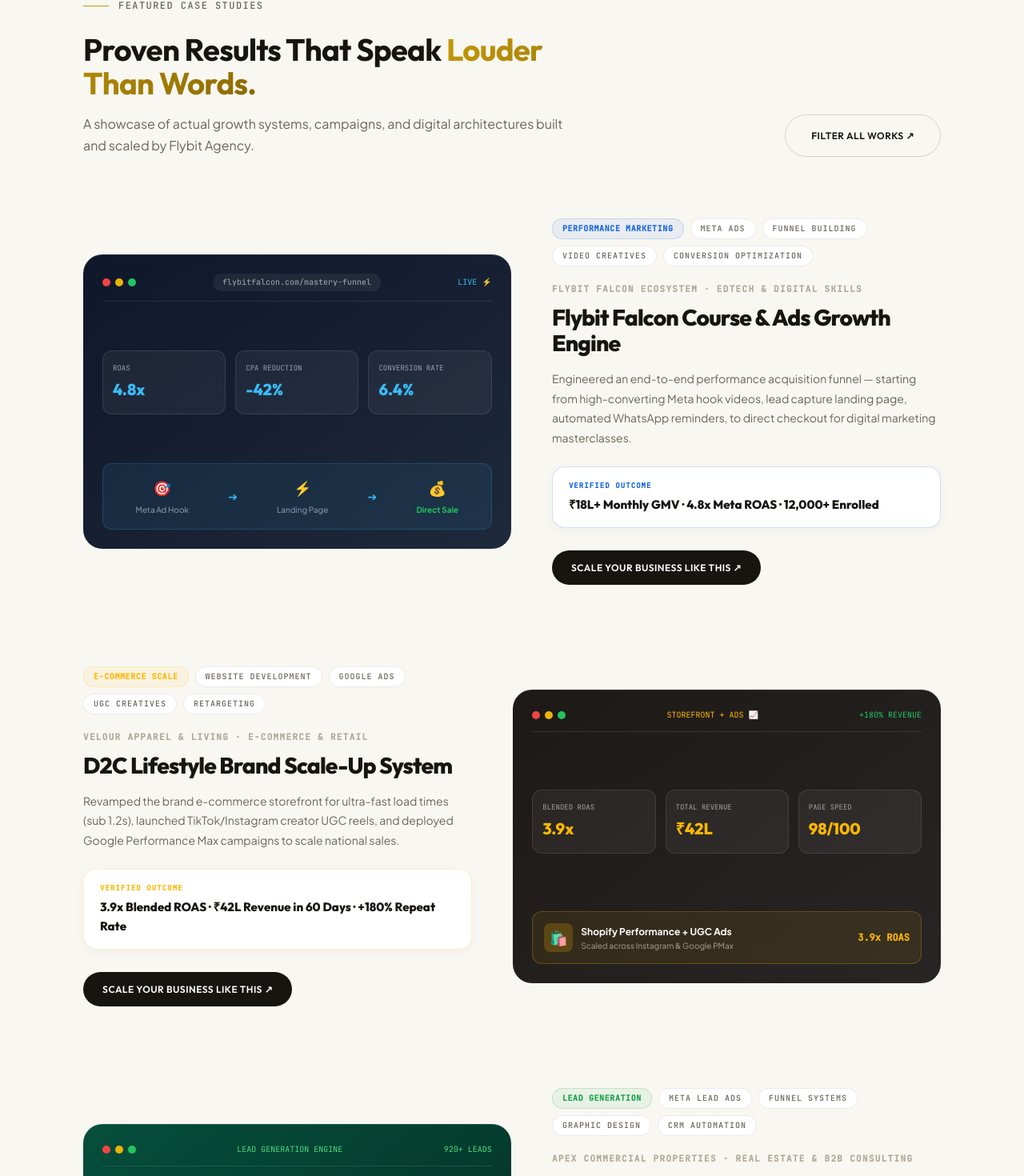
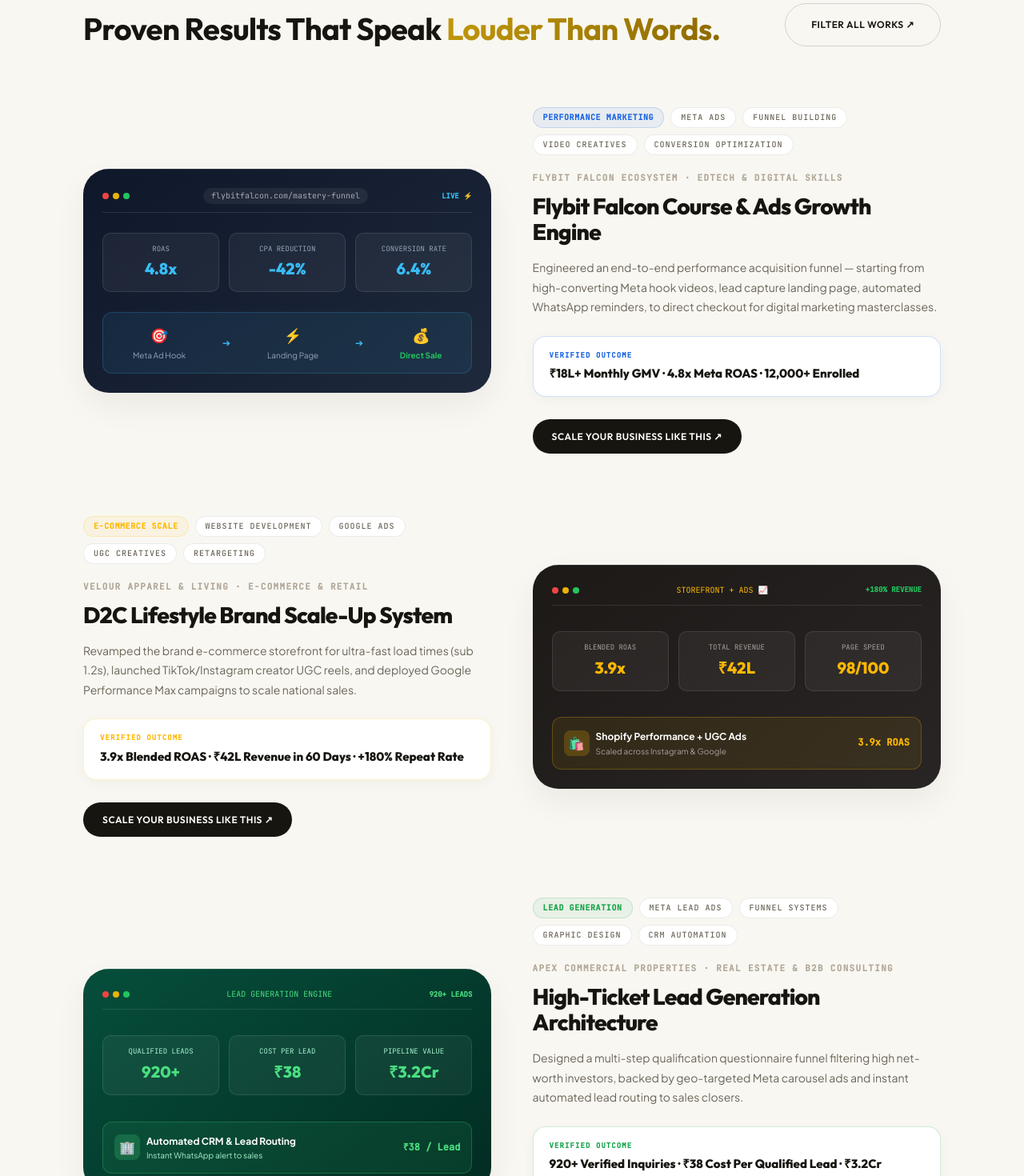
Before and after one commit to MdHuzaifa018/flybit_agency, a React (Vite) app: page / in a window 1280 px wide. Shown: the part 5675-7145 px from the top of the page at 80% size. Built offline with nearby package versions, Linux system fonts and the light colour scheme.

Commit message:
Fix mobile view overflow on FeaturedWork mockup dashboard cards and adjust responsive clamp sizing

```diff
--- a/src/components/FeaturedWork.jsx
+++ b/src/components/FeaturedWork.jsx
@@ -63,31 +63,33 @@
     return (
       <div style={{
         width: '100%', height: '100%',
-        padding: '24px', display: 'flex', flexDirection: 'column',
+        minHeight: '280px',
+        padding: 'clamp(14px, 3.5vw, 24px)', display: 'flex', flexDirection: 'column',
         justifyContent: 'space-between',
         background: 'linear-gradient(145deg, #0F172A 0%, #1E293B 100%)',
         borderRadius: 'var(--radius-xl)', color: '#fff',
         boxShadow: 'inset 0 1px 0 rgba(255,255,255,0.1)',
+        overflow: 'hidden',
       }}>
         {/* Browser Top Bar */}
-        <div style={{ display: 'flex', alignItems: 'center', justifyContent: 'space-between', borderBottom: '1px solid rgba(255,255,255,0.1)', paddingBottom: '12px' }}>
-          <div style={{ display: 'flex', gap: '6px' }}>
-            <span style={{ width: '10px', height: '10px', borderRadius: '50%', background: '#ef4444' }} />
-            <span style={{ width: '10px', height: '10px', borderRadius: '50%', background: '#eab308' }} />
-            <span style={{ width: '10px', height: '10px', borderRadius: '50%', background: '#22c55e' }} />
+        <div style={{ display: 'flex', alignItems: 'center', justifyContent: 'space-between', borderBottom: '1px solid rgba(255,255,255,0.1)', paddingBottom: '10px' }}>
+          <div style={{ display: 'flex', gap: '5px' }}>
+            <span style={{ width: '8px', height: '8px', borderRadius: '50%', background: '#ef4444' }} />
+            <span style={{ width: '8px', height: '8px', borderRadius: '50%', background: '#eab308' }} />
+            <span style={{ width: '8px', height: '8px', borderRadius: '50%', background: '#22c55e' }} />
           </div>
-          <div style={{ fontFamily: 'var(--font-mono)', fontSize: '10px', color: 'rgba(255,255,255,0.6)', background: 'rgba(255,255,255,0.06)', padding: '3px 12px', borderRadius: '100px' }}>
+          <div style={{ fontFamily: 'var(--font-mono)', fontSize: 'clamp(8px, 2vw, 10px)', color: 'rgba(255,255,255,0.6)', background: 'rgba(255,255,255,0.06)', padding: '2px 10px', borderRadius: '100px', whiteSpace: 'nowrap', overflow: 'hidden', textOverflow: 'ellipsis' }}>
             flybitfalcon.com/mastery-funnel
           </div>
-          <span style={{ fontFamily: 'var(--font-mono)', fontSize: '10px', color: '#38bdf8' }}>LIVE ⚡</span>
+          <span style={{ fontFamily: 'var(--font-mono)', fontSize: '9px', color: '#38bdf8', fontWeight: '700' }}>LIVE ⚡</span>
         </div>
 
         {/* Dashboard Content */}
-        <div style={{ margin: '20px 0', display: 'grid', gridTemplateColumns: 'repeat(3, 1fr)', gap: '12px' }}>
+        <div style={{ margin: 'clamp(10px, 2vw, 18px) 0', display: 'grid', gridTemplateColumns: 'repeat(3, 1fr)', gap: 'clamp(6px, 1.5vw, 12px)' }}>
           {project.stats.map((s, i) => (
-            <div key={i} style={{ background: 'rgba(255,255,255,0.05)', border: '1px solid rgba(255,255,255,0.1)', borderRadius: '12px', padding: '14px 12px' }}>
-              <div style={{ fontFamily: 'var(--font-mono)', fontSize: '9px', color: '#94a3b8', textTransform: 'uppercase' }}>{s.label}</div>
-              <div style={{ fontFamily: 'var(--font-display)', fontSize: '20px', fontWeight: '800', color: '#38bdf8', marginTop: '4px' }}>{s.val}</div>
+            <div key={i} style={{ background: 'rgba(255,255,255,0.05)', border: '1px solid rgba(255,255,255,0.1)', borderRadius: '10px', padding: 'clamp(8px, 1.5vw, 12px) clamp(6px, 1vw, 10px)', textAlign: 'center' }}>
+              <div style={{ fontFamily: 'var(--font-mono)', fontSize: 'clamp(7px, 1.8vw, 9px)', color: '#94a3b8', textTransform: 'uppercase' }}>{s.label}</div>
+              <div style={{ fontFamily: 'var(--font-display)', fontSize: 'clamp(14px, 3vw, 20px)', fontWeight: '800', color: '#38bdf8', marginTop: '2px' }}>{s.val}</div>
             </div>
           ))}
         </div>
@@ -96,22 +98,22 @@
         <div style={{
           background: 'rgba(56, 189, 248, 0.08)',
           border: '1px solid rgba(56, 189, 248, 0.2)',
-          borderRadius: '12px', padding: '16px',
+          borderRadius: '12px', padding: 'clamp(10px, 2vw, 14px)',
           display: 'flex', alignItems: 'center', justifyContent: 'space-around',
         }}>
           <div style={{ textAlign: 'center' }}>
-            <div style={{ fontSize: '18px' }}>🎯</div>
-            <div style={{ fontSize: '10px', color: '#94a3b8', marginTop: '4px' }}>Meta Ad Hook</div>
+            <div style={{ fontSize: 'clamp(14px, 3vw, 18px)' }}>🎯</div>
+            <div style={{ fontSize: 'clamp(8px, 2vw, 10px)', color: '#94a3b8', marginTop: '2px' }}>Meta Ad Hook</div>
           </div>
-          <div style={{ color: '#38bdf8', fontSize: '14px' }}>➔</div>
+          <div style={{ color: '#38bdf8', fontSize: '12px' }}>➔</div>
           <div style={{ textAlign: 'center' }}>
-            <div style={{ fontSize: '18px' }}>⚡</div>
-            <div style={{ fontSize: '10px', color: '#94a3b8', marginTop: '4px' }}>Landing Page</div>
+            <div style={{ fontSize: 'clamp(14px, 3vw, 18px)' }}>⚡</div>
+            <div style={{ fontSize: 'clamp(8px, 2vw, 10px)', color: '#94a3b8', marginTop: '2px' }}>Landing Page</div>
           </div>
-          <div style={{ color: '#38bdf8', fontSize: '14px' }}>➔</div>
+          <div style={{ color: '#38bdf8', fontSize: '12px' }}>➔</div>
           <div style={{ textAlign: 'center' }}>
-            <div style={{ fontSize: '18px' }}>💰</div>
-            <div style={{ fontSize: '10px', color: '#22c55e', marginTop: '4px', fontWeight: '700' }}>Direct Sale</div>
+            <div style={{ fontSize: 'clamp(14px, 3vw, 18px)' }}>💰</div>
+            <div style={{ fontSize: 'clamp(8px, 2vw, 10px)', color: '#22c55e', marginTop: '2px', fontWeight: '700' }}>Direct Sale</div>
           </div>
         </div>
       </div>
@@ -122,29 +124,31 @@
     return (
       <div style={{
         width: '100%', height: '100%',
-        padding: '24px', display: 'flex', flexDirection: 'column',
+        minHeight: '280px',
+        padding: 'clamp(14px, 3.5vw, 24px)', display: 'flex', flexDirection: 'column',
         justifyContent: 'space-between',
         background: 'linear-gradient(145deg, #1C1917 0%, #292524 100%)',
         borderRadius: 'var(--radius-xl)', color: '#fff',
         boxShadow: 'inset 0 1px 0 rgba(255,255,255,0.1)',
+        overflow: 'hidden',
       }}>
-        <div style={{ display: 'flex', alignItems: 'center', justifyContent: 'space-between', borderBottom: '1px solid rgba(255,255,255,0.1)', paddingBottom: '12px' }}>
-          <div style={{ display: 'flex', gap: '6px' }}>
-            <span style={{ width: '10px', height: '10px', borderRadius: '50%', background: '#ef4444' }} />
-            <span style={{ width: '10px', height: '10px', borderRadius: '50%', background: '#eab308' }} />
-            <span style={{ width: '10px', height: '10px', borderRadius: '50%', background: '#22c55e' }} />
+        <div style={{ display: 'flex', alignItems: 'center', justifyContent: 'space-between', borderBottom: '1px solid rgba(255,255,255,0.1)', paddingBottom: '10px' }}>
+          <div style={{ display: 'flex', gap: '5px' }}>
+            <span style={{ width: '8px', height: '8px', borderRadius: '50%', background: '#ef4444' }} />
+            <span style={{ width: '8px', height: '8px', borderRadius: '50%', background: '#eab308' }} />
+            <span style={{ width: '8px', height: '8px', borderRadius: '50%', background: '#22c55e' }} />
           </div>
-          <div style={{ fontFamily: 'var(--font-mono)', fontSize: '10px', color: '#FFB800' }}>
+          <div style={{ fontFamily: 'var(--font-mono)', fontSize: 'clamp(8px, 2vw, 10px)', color: '#FFB800' }}>
             STOREFRONT + ADS 📈
           </div>
-          <span style={{ fontFamily: 'var(--font-mono)', fontSize: '10px', color: '#22c55e' }}>+180% REVENUE</span>
+          <span style={{ fontFamily: 'var(--font-mono)', fontSize: '9px', color: '#22c55e', fontWeight: '700' }}>+180% REVENUE</span>
         </div>
 
-        <div style={{ margin: '20px 0', display: 'grid', gridTemplateColumns: 'repeat(3, 1fr)', gap: '12px' }}>
+        <div style={{ margin: 'clamp(10px, 2vw, 18px) 0', display: 'grid', gridTemplateColumns: 'repeat(3, 1fr)', gap: 'clamp(6px, 1.5vw, 12px)' }}>
           {project.stats.map((s, i) => (
-            <div key={i} style={{ background: 'rgba(255,255,255,0.05)', border: '1px solid rgba(255,255,255,0.1)', borderRadius: '12px', padding: '14px 12px' }}>
-              <div style={{ fontFamily: 'var(--font-mono)', fontSize: '9px', color: '#a8a29e', textTransform: 'uppercase' }}>{s.label}</div>
-              <div style={{ fontFamily: 'var(--font-display)', fontSize: '20px', fontWeight: '800', color: '#FFB800', marginTop: '4px' }}>{s.val}</div>
+            <div key={i} style={{ background: 'rgba(255,255,255,0.05)', border: '1px solid rgba(255,255,255,0.1)', borderRadius: '10px', padding: 'clamp(8px, 1.5vw, 12px) clamp(6px, 1vw, 10px)', textAlign: 'center' }}>
+              <div style={{ fontFamily: 'var(--font-mono)', fontSize: 'clamp(7px, 1.8vw, 9px)', color: '#a8a29e', textTransform: 'uppercase' }}>{s.label}</div>
+              <div style={{ fontFamily: 'var(--font-display)', fontSize: 'clamp(14px, 3vw, 20px)', fontWeight: '800', color: '#FFB800', marginTop: '2px' }}>{s.val}</div>
             </div>
           ))}
         </div>
@@ -152,19 +156,19 @@
         <div style={{
           background: 'rgba(255, 184, 0, 0.08)',
           border: '1px solid rgba(255, 184, 0, 0.25)',
-          borderRadius: '12px', padding: '14px',
+          borderRadius: '12px', padding: 'clamp(10px, 2vw, 14px)',
           display: 'flex', alignItems: 'center', justifyContent: 'space-between',
         }}>
-          <div style={{ display: 'flex', alignItems: 'center', gap: '10px' }}>
-            <div style={{ width: '36px', height: '36px', borderRadius: '8px', background: 'rgba(255,184,0,0.2)', display: 'flex', alignItems: 'center', justifyContent: 'center', fontSize: '18px' }}>
+          <div style={{ display: 'flex', alignItems: 'center', gap: '8px' }}>
+            <div style={{ width: '32px', height: '32px', borderRadius: '8px', background: 'rgba(255,184,0,0.2)', display: 'flex', alignItems: 'center', justifyContent: 'center', fontSize: '16px', flexShrink: 0 }}>
               🛍️
             </div>
             <div>
-              <div style={{ fontSize: '12px', fontWeight: '700', color: '#fff' }}>Shopify Performance + UGC Ads</div>
-              <div style={{ fontSize: '10px', color: '#a8a29e' }}>Scaled across Instagram & Google PMax</div>
+              <div style={{ fontSize: 'clamp(10px, 2.2vw, 12px)', fontWeight: '700', color: '#fff' }}>Shopify Performance + UGC Ads</div>
+              <div style={{ fontSize: 'clamp(8px, 1.8vw, 10px)', color: '#a8a29e' }}>Scaled across Instagram & Google</div>
             </div>
           </div>
-          <div style={{ fontFamily: 'var(--font-mono)', fontSize: '12px', color: '#FFB800', fontWeight: '700' }}>3.9x ROAS</div>
+          <div style={{ fontFamily: 'var(--font-mono)', fontSize: 'clamp(10px, 2.2vw, 12px)', color: '#FFB800', fontWeight: '700', flexShrink: 0 }}>3.9x ROAS</div>
         </div>
       </div>
     )
@@ -173,29 +177,31 @@
   return (
     <div style={{
       width: '100%', height: '100%',
-      padding: '24px', display: 'flex', flexDirection: 'column',
+      minHeight: '280px',
+      padding: 'clamp(14px, 3.5vw, 24px)', display: 'flex', flexDirection: 'column',
       justifyContent: 'space-between',
       background: 'linear-gradient(145deg, #064E3B 0%, #022C22 100%)',
       borderRadius: 'var(--radius-xl)', color: '#fff',
       boxShadow: 'inset 0 1px 0 rgba(255,255,255,0.1)',
+      overflow: 'hidden',
     }}>
-      <div style={{ display: 'flex', alignItems: 'center', justifyContent: 'space-between', borderBottom: '1px solid rgba(255,255,255,0.1)', paddingBottom: '12px' }}>
-        <div style={{ display: 'flex', gap: '6px' }}>
-          <span style={{ width: '10px', height: '10px', borderRadius: '50%', background: '#ef4444' }} />
-          <span style={{ width: '10px', height: '10px', borderRadius: '50%', background: '#eab308' }} />
-          <span style={{ width: '10px', height: '10px', borderRadius: '50%', background: '#22c55e' }} />
+      <div style={{ display: 'flex', alignItems: 'center', justifyContent: 'space-between', borderBottom: '1px solid rgba(255,255,255,0.1)', paddingBottom: '10px' }}>
+        <div style={{ display: 'flex', gap: '5px' }}>
+          <span style={{ width: '8px', height: '8px', borderRadius: '50%', background: '#ef4444' }} />
+          <span style={{ width: '8px', height: '8px', borderRadius: '50%', background: '#eab308' }} />
+          <span style={{ width: '8px', height: '8px', borderRadius: '50%', background: '#22c55e' }} />
         </div>
-        <div style={{ fontFamily: 'var(--font-mono)', fontSize: '10px', color: '#4ade80' }}>
+        <div style={{ fontFamily: 'var(--font-mono)', fontSize: 'clamp(8px, 2vw, 10px)', color: '#4ade80' }}>
           LEAD GENERATION ENGINE
         </div>
-        <span style={{ fontFamily: 'var(--font-mono)', fontSize: '10px', color: '#4ade80' }}>920+ LEADS</span>
+        <span style={{ fontFamily: 'var(--font-mono)', fontSize: '9px', color: '#4ade80', fontWeight: '700' }}>920+ LEADS</span>
       </div>
 
-      <div style={{ margin: '20px 0', display: 'grid', gridTemplateColumns: 'repeat(3, 1fr)', gap: '12px' }}>
+      <div style={{ margin: 'clamp(10px, 2vw, 18px) 0', display: 'grid', gridTemplateColumns: 'repeat(3, 1fr)', gap: 'clamp(6px, 1.5vw, 12px)' }}>
         {project.stats.map((s, i) => (
-          <div key={i} style={{ background: 'rgba(255,255,255,0.05)', border: '1px solid rgba(255,255,255,0.1)', borderRadius: '12px', padding: '14px 12px' }}>
-            <div style={{ fontFamily: 'var(--font-mono)', fontSize: '9px', color: '#a7f3d0', textTransform: 'uppercase' }}>{s.label}</div>
-            <div style={{ fontFamily: 'var(--font-display)', fontSize: '20px', fontWeight: '800', color: '#4ade80', marginTop: '4px' }}>{s.val}</div>
+          <div key={i} style={{ background: 'rgba(255,255,255,0.05)', border: '1px solid rgba(255,255,255,0.1)', borderRadius: '10px', padding: 'clamp(8px, 1.5vw, 12px) clamp(6px, 1vw, 10px)', textAlign: 'center' }}>
+            <div style={{ fontFamily: 'var(--font-mono)', fontSize: 'clamp(7px, 1.8vw, 9px)', color: '#a7f3d0', textTransform: 'uppercase' }}>{s.label}</div>
+            <div style={{ fontFamily: 'var(--font-display)', fontSize: 'clamp(14px, 3vw, 20px)', fontWeight: '800', color: '#4ade80', marginTop: '2px' }}>{s.val}</div>
           </div>
         ))}
       </div>
@@ -203,19 +209,19 @@
       <div style={{
         background: 'rgba(74, 222, 128, 0.08)',
         border: '1px solid rgba(74, 222, 128, 0.25)',
-        borderRadius: '12px', padding: '14px',
+        borderRadius: '12px', padding: 'clamp(10px, 2vw, 14px)',
         display: 'flex', alignItems: 'center', justifyContent: 'space-between',
       }}>
-        <div style={{ display: 'flex', alignItems: 'center', gap: '10px' }}>
-          <div style={{ width: '36px', height: '36px', borderRadius: '8px', background: 'rgba(74,222,128,0.2)', display: 'flex', alignItems: 'center', justifyContent: 'center', fontSize: '18px' }}>
+        <div style={{ display: 'flex', alignItems: 'center', gap: '8px' }}>
+          <div style={{ width: '32px', height: '32px', borderRadius: '8px', background: 'rgba(74,222,128,0.2)', display: 'flex', alignItems: 'center', justifyContent: 'center', fontSize: '16px', flexShrink: 0 }}>
             🏢
           </div>
           <div>
-            <div style={{ fontSize: '12px', fontWeight: '700', color: '#fff' }}>Automated CRM & Lead Routing</div>
-            <div style={{ fontSize: '10px', color: '#a7f3d0' }}>Instant WhatsApp alert to sales team</div>
+            <div style={{ fontSize: 'clamp(10px, 2.2vw, 12px)', fontWeight: '700', color: '#fff' }}>Automated CRM & Lead Routing</div>
+            <div style={{ fontSize: 'clamp(8px, 1.8vw, 10px)', color: '#a7f3d0' }}>Instant WhatsApp alert to sales</div>
           </div>
         </div>
-        <div style={{ fontFamily: 'var(--font-mono)', fontSize: '12px', color: '#4ade80', fontWeight: '700' }}>₹38 / Lead</div>
+        <div style={{ fontFamily: 'var(--font-mono)', fontSize: 'clamp(10px, 2.2vw, 12px)', color: '#4ade80', fontWeight: '700', flexShrink: 0 }}>₹38 / Lead</div>
       </div>
     </div>
   )
@@ -229,23 +235,23 @@
       id="work"
       style={{
         background: 'var(--bg-base)',
-        padding: 'clamp(5rem, 10vw, 10rem) 0',
+        padding: 'clamp(4rem, 8vw, 8rem) 0',
         borderTop: '1px solid var(--border-subtle)',
       }}
     >
       <div className="container">
-        {/* Header */}
+        {/* Section Header */}
         <div style={{
           display: 'flex',
           justifyContent: 'space-between',
           alignItems: 'flex-end',
           flexWrap: 'wrap',
-          gap: '32px',
-          marginBottom: 'clamp(3rem, 6vw, 6rem)',
+          gap: '24px',
+          marginBottom: 'clamp(3rem, 6vw, 5rem)',
         }}>
-          <div style={{ maxWidth: '600px' }}>
+          <div>
             <div className="section-eyebrow reveal-fade">
-              <span className="text-label">Featured Case Studies</span>
+              <span className="text-label">Featured Growth Systems</span>
             </div>
             <h2 className="text-display-md reveal-up">
               Proven Results That Speak{' '}
@@ -258,15 +264,6 @@
                 Louder Than Words.
               </span>
             </h2>
-            <p className="reveal-up delay-1" style={{
-              fontSize: '1rem',
-              color: 'var(--text-secondary)',
-              lineHeight: '1.7',
-              marginTop: '16px',
-            }}>
-              A showcase of actual growth systems, campaigns, and digital architectures built
-              and scaled by Flybit Agency.
-            </p>
           </div>
 
           <a
@@ -279,8 +276,8 @@
           </a>
         </div>
 
-        {/* Projects — alternating editorial layout */}
-        <div style={{ display: 'flex', flexDirection: 'column', gap: 'clamp(4rem, 8vw, 7rem)' }}>
+        {/* Projects — alternating responsive layout */}
+        <div style={{ display: 'flex', flexDirection: 'column', gap: 'clamp(3.5rem, 6vw, 6rem)' }}>
           {PROJECTS.map((project, i) => (
             <article
               key={project.id}
@@ -288,8 +285,8 @@
               className="reveal-up"
               style={{
                 display: 'grid',
-                gridTemplateColumns: i % 2 === 0 ? '1.1fr 1fr' : '1fr 1.1fr',
-                gap: 'clamp(2rem, 4vw, 5rem)',
+                gridTemplateColumns: 'repeat(auto-fit, minmax(min(100%, 320px), 1fr))',
+                gap: 'clamp(1.5rem, 4vw, 4rem)',
                 alignItems: 'center',
               }}
             >
@@ -298,10 +295,13 @@
                 style={{
                   order: i % 2 === 0 ? 1 : 2,
                   position: 'relative',
-                  aspectRatio: '16/11',
+                  width: '100%',
+                  minHeight: '280px',
                   borderRadius: 'var(--radius-2xl)',
                   transition: 'transform 350ms var(--ease-spring)',
                   transform: hoveredProject === project.id ? 'translateY(-6px)' : 'none',
+                  overflow: 'hidden',
+                  boxShadow: '0 16px 40px rgba(0,0,0,0.06)',
                 }}
                 onMouseEnter={() => setHoveredProject(project.id)}
                 onMouseLeave={() => setHoveredProject(null)}
```
